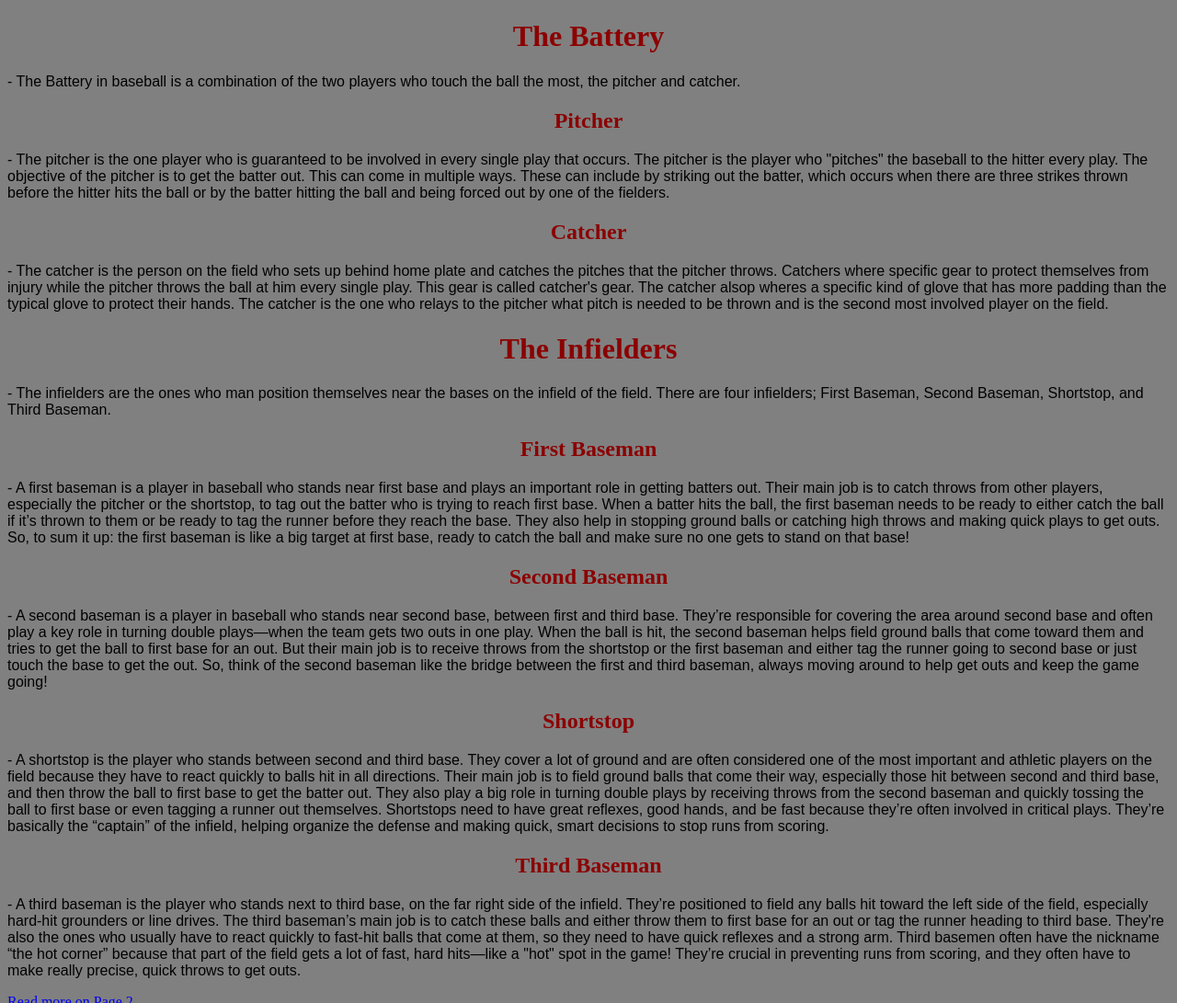
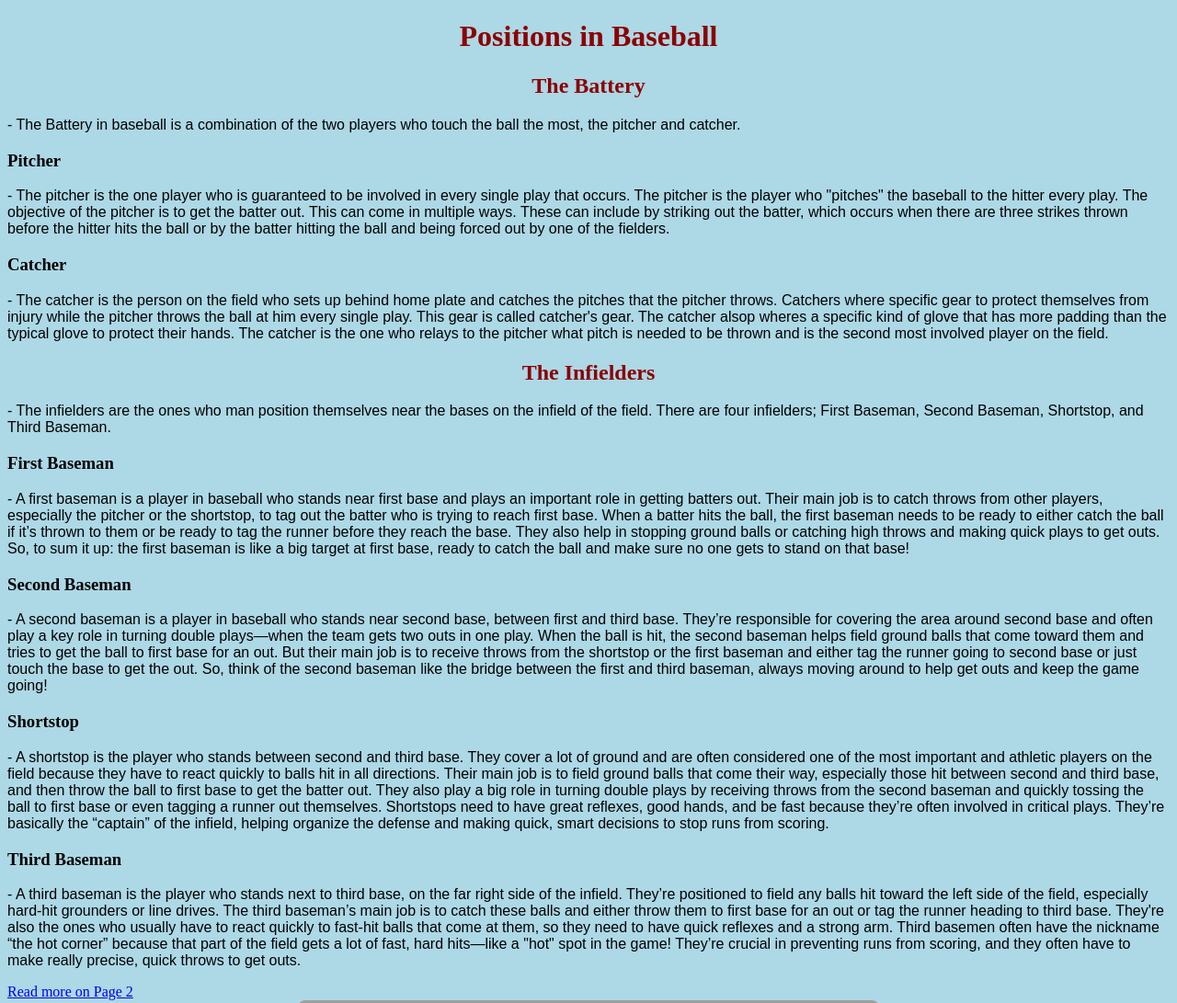
Before and after one commit to TLAllen662/Positions-In-Baseball, a plain HTML site: page index.html in a window 1280 px wide. Shown: the top 1091 px of the page at 92% size. Drawn offline with Linux system fonts and the light colour scheme; grey boxes are pictures that could not be loaded.

Commit message:
Refactor HTML structure in index.html and page2.html; enhance content organization with headers and sections Update style.css to improve background color and flexbox layout for responsive design

```diff
--- a/index.html
+++ b/index.html
@@ -1,28 +1,36 @@
 <!DOCTYPE html>
-<html>
+<html lang = "en">
   <head>
     <title>Positions in Baseball</title>
 
     <link rel="stylesheet" href="style.css">
   </head>
   <body>
-    <h1>The Battery</h1>
+    <header><h1>Positions in Baseball</h1></header>
+    <main>
+      <section>
+        <h2>The Battery</h2>
         <p>- The Battery in baseball is a combination of the two players who touch the ball the most, the pitcher and catcher.</p>
-    <h2>Pitcher</h2>
+        <h3>Pitcher</h3>
         <p>- The pitcher is the one player who is guaranteed to be involved in every single play that occurs. The pitcher is the player who "pitches" the baseball to the hitter every play. The objective of the pitcher is to get the batter out. This can come in multiple ways. These can include by striking out the batter, which occurs when there are three strikes thrown before the hitter hits the ball or by the batter hitting the ball and being forced out by one of the fielders.</p>
-    <h2>Catcher</h2>
+        <h3>Catcher</h3>
         <p>- The catcher is the person on the field who sets up behind home plate and catches the pitches that the pitcher throws. Catchers where specific gear to protect themselves from injury while the pitcher throws the ball at him every single play. This gear is called catcher's gear. The catcher alsop wheres a specific kind of glove that has more padding than the typical glove to protect their hands. The catcher is the one who relays to the pitcher what pitch is needed to be thrown and is the second most involved player on the field.</p>
-    <h1>The Infielders</h1>
+      </section>
+      <section>
+        <h2>The Infielders</h2>
         <p>- The infielders are the ones who man position themselves near the bases on the infield of the field. There are four infielders; First Baseman, Second Baseman, Shortstop, and Third Baseman.</p>
-    <h2>First Baseman</h2>
+        <h3>First Baseman</h3>
         <p>- A first baseman is a player in baseball who stands near first base and plays an important role in getting batters out. Their main job is to catch throws from other players, especially the pitcher or the shortstop, to tag out the batter who is trying to reach first base. When a batter hits the ball, the first baseman needs to be ready to either catch the ball if it’s thrown to them or be ready to tag the runner before they reach the base. They also help in stopping ground balls or catching high throws and making quick plays to get outs. So, to sum it up: the first baseman is like a big target at first base, ready to catch the ball and make sure no one gets to stand on that base!</p>
-    <h2>Second Baseman</h2>
+        <h3>Second Baseman</h3>
         <p>- A second baseman is a player in baseball who stands near second base, between first and third base. They’re responsible for covering the area around second base and often play a key role in turning double plays—when the team gets two outs in one play. When the ball is hit, the second baseman helps field ground balls that come toward them and tries to get the ball to first base for an out. But their main job is to receive throws from the shortstop or the first baseman and either tag the runner going to second base or just touch the base to get the out. So, think of the second baseman like the bridge between the first and third baseman, always moving around to help get outs and keep the game going!</p>
-    <h2>Shortstop</h2>
+        <h3>Shortstop</h3>
         <p>- A shortstop is the player who stands between second and third base. They cover a lot of ground and are often considered one of the most important and athletic players on the field because they have to react quickly to balls hit in all directions. Their main job is to field ground balls that come their way, especially those hit between second and third base, and then throw the ball to first base to get the batter out. They also play a big role in turning double plays by receiving throws from the second baseman and quickly tossing the ball to first base or even tagging a runner out themselves. Shortstops need to have great reflexes, good hands, and be fast because they’re often involved in critical plays. They’re basically the “captain” of the infield, helping organize the defense and making quick, smart decisions to stop runs from scoring.</p>
-    <h2>Third Baseman</h2>
+        <h3>Third Baseman</h3>
         <p>- A third baseman is the player who stands next to third base, on the far right side of the infield. They’re positioned to field any balls hit toward the left side of the field, especially hard-hit grounders or line drives. The third baseman’s main job is to catch these balls and either throw them to first base for an out or tag the runner heading to third base. They're also the ones who usually have to react quickly to fast-hit balls that come at them, so they need to have quick reflexes and a strong arm. Third basemen often have the nickname “the hot corner” because that part of the field gets a lot of fast, hard hits—like a "hot" spot in the game! They’re crucial in preventing runs from scoring, and they often have to make really precise, quick throws to get outs.</p>
-    <a href="page2.html">Read more on Page 2</a>
+      </section>
+    </main>
+    <footer><a href="page2.html">Read more on Page 2</a>
+    </footer>
     <img
       src = "https://www.99sportz.com/wp-content/uploads/2020/06/Infield-Baseball-Positions.png"
       alt = "A diagram of infield positions"
--- a/style.css
+++ b/style.css
@@ -16,7 +16,7 @@ p {
     font-family: Arial, Helvetica, sans-serif;
 }
 body {
-    background-color: grey;
+    background-color: lightblue;
 }
 img {
     width: 50%;
@@ -27,6 +27,13 @@ img {
 
 .flex-container {
   display: flex;
+  flex-wrap: nowrap;
+}
+
+.flex-container > div {
+    margin: 10px;
+    padding: 20px;
+    font-size: 30 px;
 }
 
 .box {
@@ -34,3 +41,8 @@ img {
   padding: 20px;
   margin: 10px;
 }
+@media (max-width: 600px) {
+    .flex-container {
+        flex-direction: column;
+    }
+}
```
Also changed, not shown: page2.html (+16 -9 lines). Lines whose indentation alone changed are shown as unchanged.
